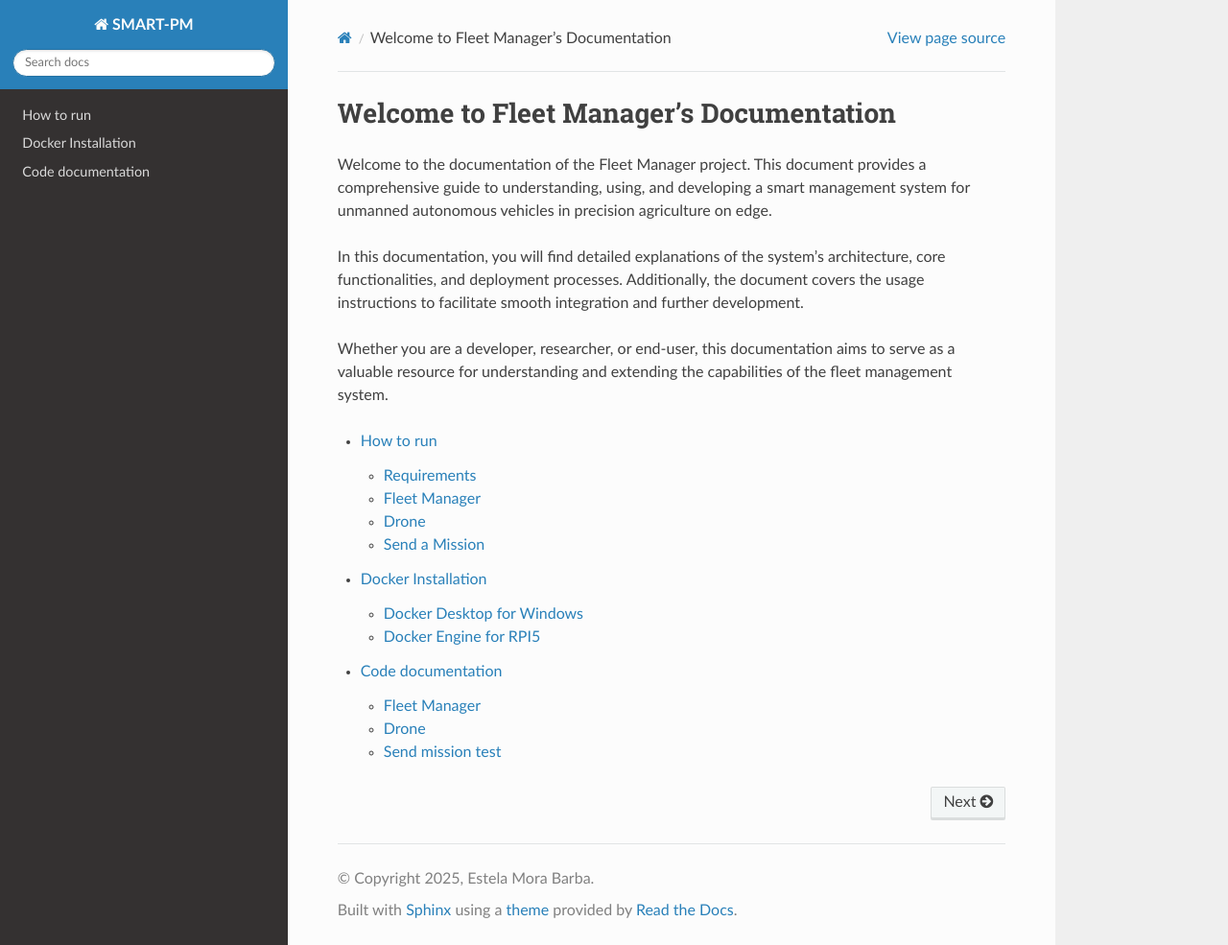
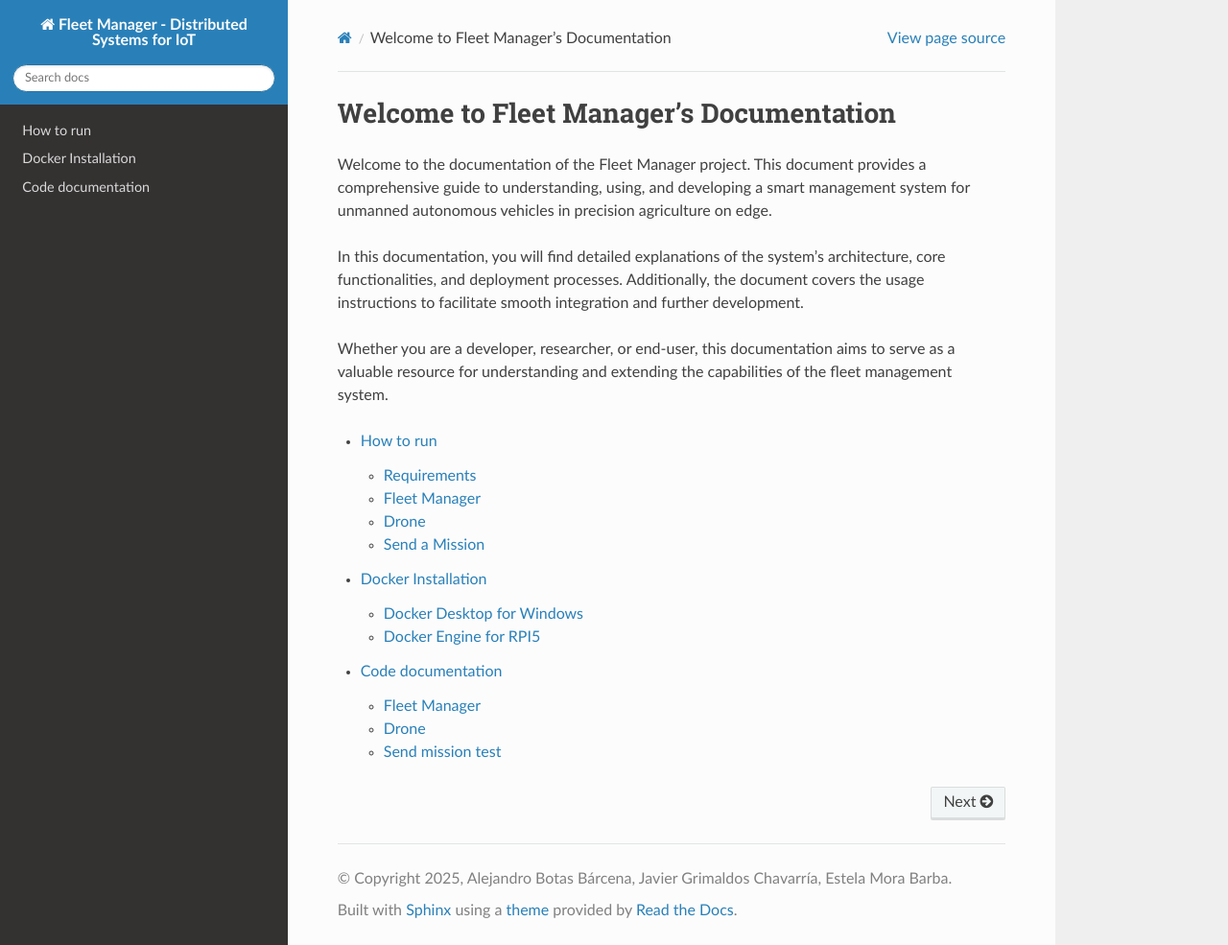
Before and after one commit to Estelamb/Distributed_IoT, a Sphinx documentation site: the page built from docs/source/index.rst, in a window 1280 px wide and 985 px high. Shown: the whole window at 96% size. Built offline with Sphinx 7.4.7 and the Read the Docs theme 3.1.0, drawn with Linux system fonts in a browser that asks for light colours.

Commit message:
Metadata

```diff
--- a/docs/source/conf.py
+++ b/docs/source/conf.py
@@ -9,9 +9,9 @@ import sys
 # -- Project information -----------------------------------------------------
 # https://www.sphinx-doc.org/en/master/usage/configuration.html#project-information
 
-project = 'SMART-PM'
-copyright = '2025, Estela Mora Barba'
-author = 'Estela Mora Barba'
+project = 'Fleet Manager - Distributed Systems for IoT'
+copyright = '2025, Alejandro Botas Bárcena, Javier Grimaldos Chavarría, Estela Mora Barba'
+author = 'Alejandro Botas Bárcena, Javier Grimaldos Chavarría, Estela Mora Barba'
 
 version = '1.0'
 release = '1.0'
```
